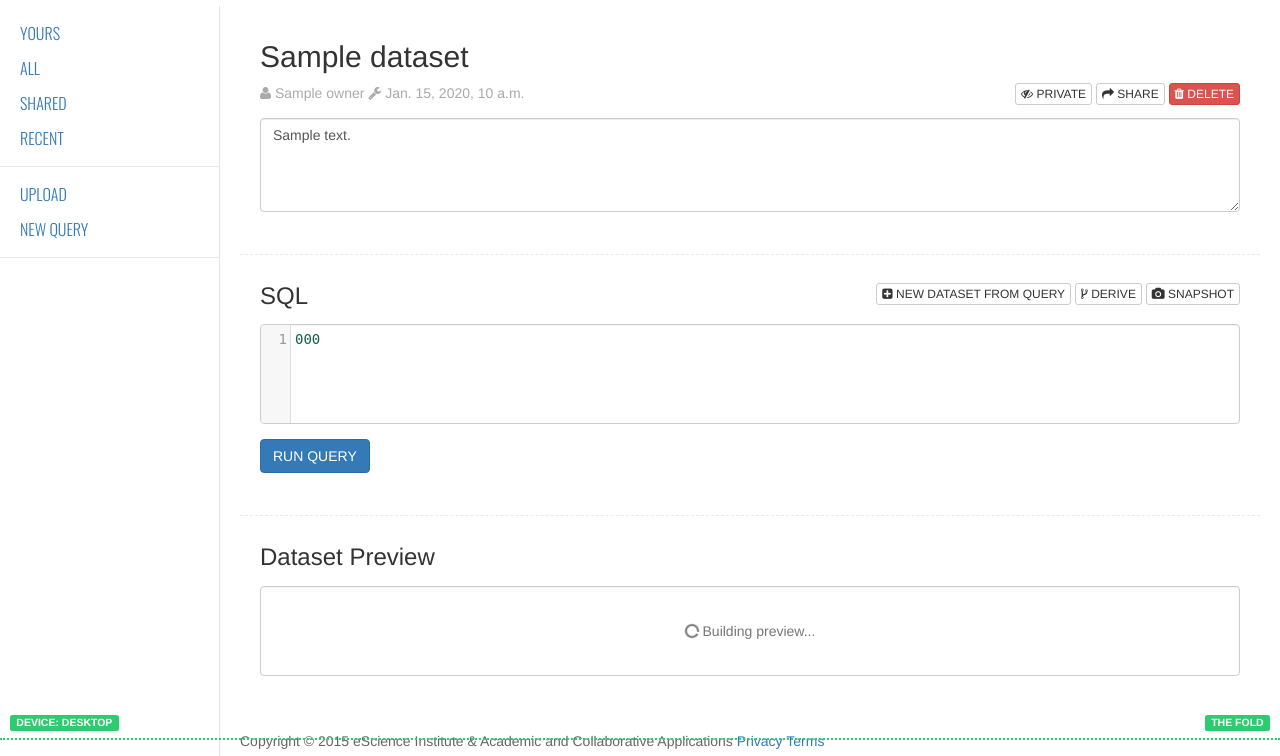
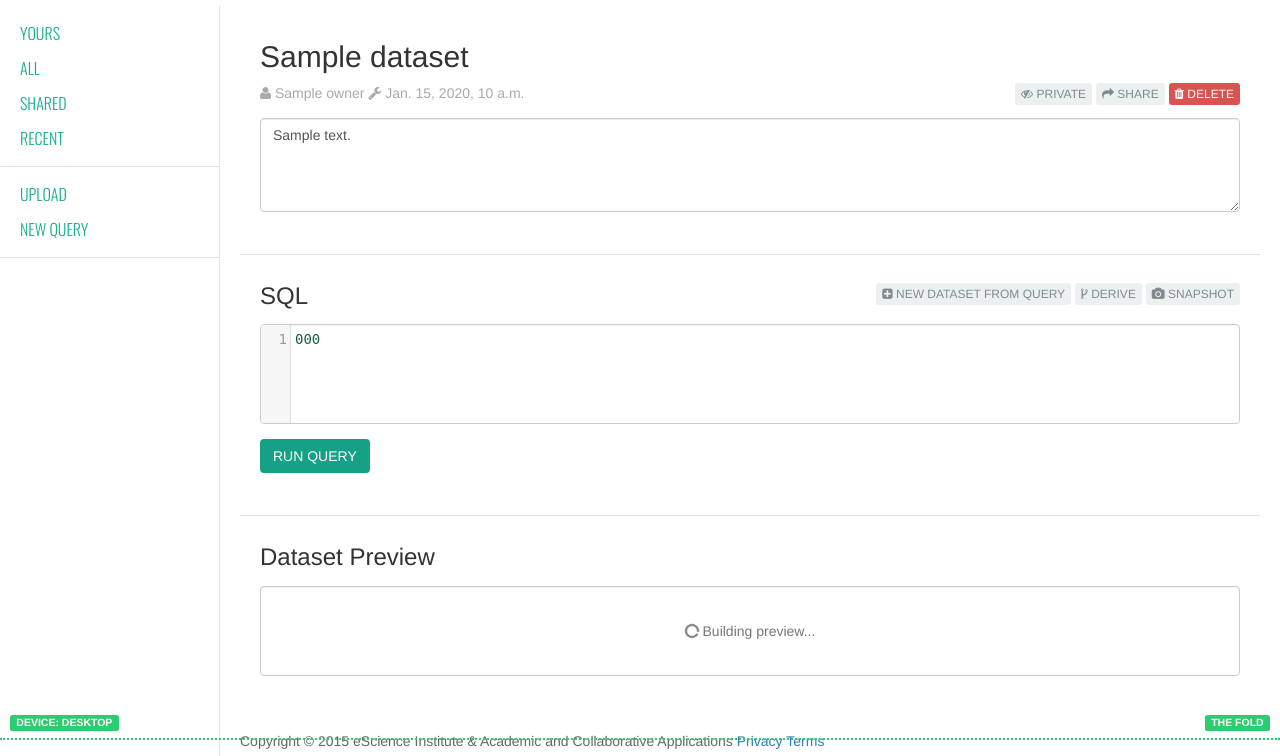
Before and after one commit to uw-it-aca/sqlshare, a Django app: template sqlshare_web/templates/sqlshare_web/detail.html in a window 1280 px wide. Shown: the part 60-816 px from the top of the page. Run offline with Django 3.2, Linux system fonts and the light colour scheme; the template is opened without the code that fills it: most values are stand-ins (such as "Sample title", 1, 10 or a date in 2020); style sheets or scripts are compiled from the project's sources; some libraries are stand-ins or nearby versions.

Commit message:
Makes base color a less variable and flattens button styling.

```diff
--- a/sqlshare_web/static/sqlshare_web/css/desktop.less
+++ b/sqlshare_web/static/sqlshare_web/css/desktop.less
@@ -18,6 +18,8 @@
 
 
     .sql-content-inner { padding: 20px;
+
+        hr { margin: 3em -20px 2em -20px; }
 
         h2 { margin-top: 0; }
 
--- a/sqlshare_web/static/sqlshare_web/css/mobile.less
+++ b/sqlshare_web/static/sqlshare_web/css/mobile.less
@@ -1,3 +1,8 @@
+@base: #16a085;
+
+@asbestos: #7f8c8d;
+@clouds: #ecf0f1;
+
 .sql-header { position: relative; text-align: center;
 
     .sql-user-name { padding-right: 20px; visibility: hidden; }
@@ -12,11 +17,11 @@
 
 	.sql-sidebar-actions { padding: 0;
 
-        ul { padding: 10px;  margin-bottom: 0; list-style: none; border-bottom: solid 1px #e9eaed;
+        ul { padding: 10px;  margin-bottom: 0; list-style: none; border-bottom: solid 1px darken(@clouds, 5%);
 
             li { line-height: 30px; }
         }
-        a {  display: block; line-height: 30px; }
+        a {  display: block; line-height: 30px; color: lighten(@base, 3%); }
     }
 
 }
@@ -26,11 +31,11 @@
 
     .sql-content-inner { position: relative;
 
-        hr { height: 0; margin: 3em -20px 2em -20px; border: 0; border-top: 1px dashed #e9eaed; }
+        hr { height: 0; margin: 3em -10px 2em -10px; border: 0; border-top: 1px solid darken(@clouds, 5%); }
 
         .sql-dataset-list {
 
-            .sql-dataset-name { display: block; margin-bottom: 5px;  font-family: 'Roboto', sans-serif; font-size: 14px; font-weight: 500; color: #444;text-transform: uppercase;  }
+            .sql-dataset-name { display: block; margin-bottom: 5px;  font-family: 'Roboto', sans-serif; font-size: 14px; font-weight: 500; color: darken(@base,3%); text-transform: uppercase;  }
             .sql-dataset-owner-modified { display: inline-block; font-size: 12px; color: #aaa;  }
             .sql-dataset-desc { display: block; color: #aaa; }
 
@@ -48,10 +53,11 @@
         }
 
         .sql-search-bar {
-            input[type=text] { display:inline-block; width: 235px;}
+            input[type=text] { display:inline-block; width: 235px; }
         }
 
         .sql-dataset-actions { position:absolute; top:0; right:0; width:280px; text-align:right;  margin-bottom: 1em; text-align: right;
+
             form { display: inline-block; }
             button {
                 span { display: none; }
@@ -59,7 +65,14 @@
             a { color: #333; text-decoration: none;
                 span { display: none; }
             }
+
+            .btn { border-color: transparent; }
+            .btn-default { min-width: 23px; color: @asbestos; background: @clouds; border-color: transparent;  }
         }
+
+        .btn { border-color: transparent; }
+        .btn-default { color: @asbestos; background: @clouds;  }
+        .btn-primary { background: @base; }
 
     }
 
--- a/sqlshare_web/templates/sqlshare_web/base.html
+++ b/sqlshare_web/templates/sqlshare_web/base.html
@@ -36,15 +36,20 @@
             <!-- critical css (above the fold styles) -->
             <style rel="stylesheet" type="text/less">
 
-                body { margin: 0; background: #e9eaed !important; }
+                @base: #16a085;
 
-                .sql-header { background: #fff; border-top: solid 10px #2980b9; border-bottom: solid 1px #d0d1d5; height: 66px; position: relative; text-transform: uppercase; font-family: 'Oswald', sans-serif;
+                @asbestos: #7f8c8d;
+                @clouds: #ecf0f1;
+
+                body { margin: 0; background: @clouds !important; }
+
+                .sql-header { background: #fff; border-top: solid 10px @base; border-bottom: solid 1px #d0d1d5; height: 66px; position: relative; text-transform: uppercase; font-family: 'Oswald', sans-serif;
 
                     h1 { margin: 0 10px; line-height: 56px; height:56px; font-weight: 400; font-size: 30px;
 
-                        a { text-decoration: none; color: lighten(#2980b9, 2%);
+                        a { text-decoration: none; color: @base;
                             &:hover { text-decoration: none; }
-                            span { color: #444; }
+                            span { color: @asbestos; }
                         }
                     }
 
@@ -56,7 +61,7 @@
 
                     .sql-content-inner { padding: 10px;
 
-                        .sql-search-bar {  background: #e9eaed; margin: -10px; padding: 10px; margin-bottom: 0;
+                        .sql-search-bar {  background: @clouds; margin: -10px; padding: 10px; margin-bottom: 0;
                             button { text-transform: uppercase; font-family: 'Oswald', sans-serif; font-weight: 400; }
                         }
 
--- a/sqlshare_web/templates/sqlshare_web/detail.html
+++ b/sqlshare_web/templates/sqlshare_web/detail.html
@@ -6,7 +6,7 @@
 
 {% block content %}
 
-<h2>{{ dataset.name }}</h2>
+<h2 class="sql-detail-title">{{ dataset.name }}</h2>
 
 <div style="position:relative;">
 
```
